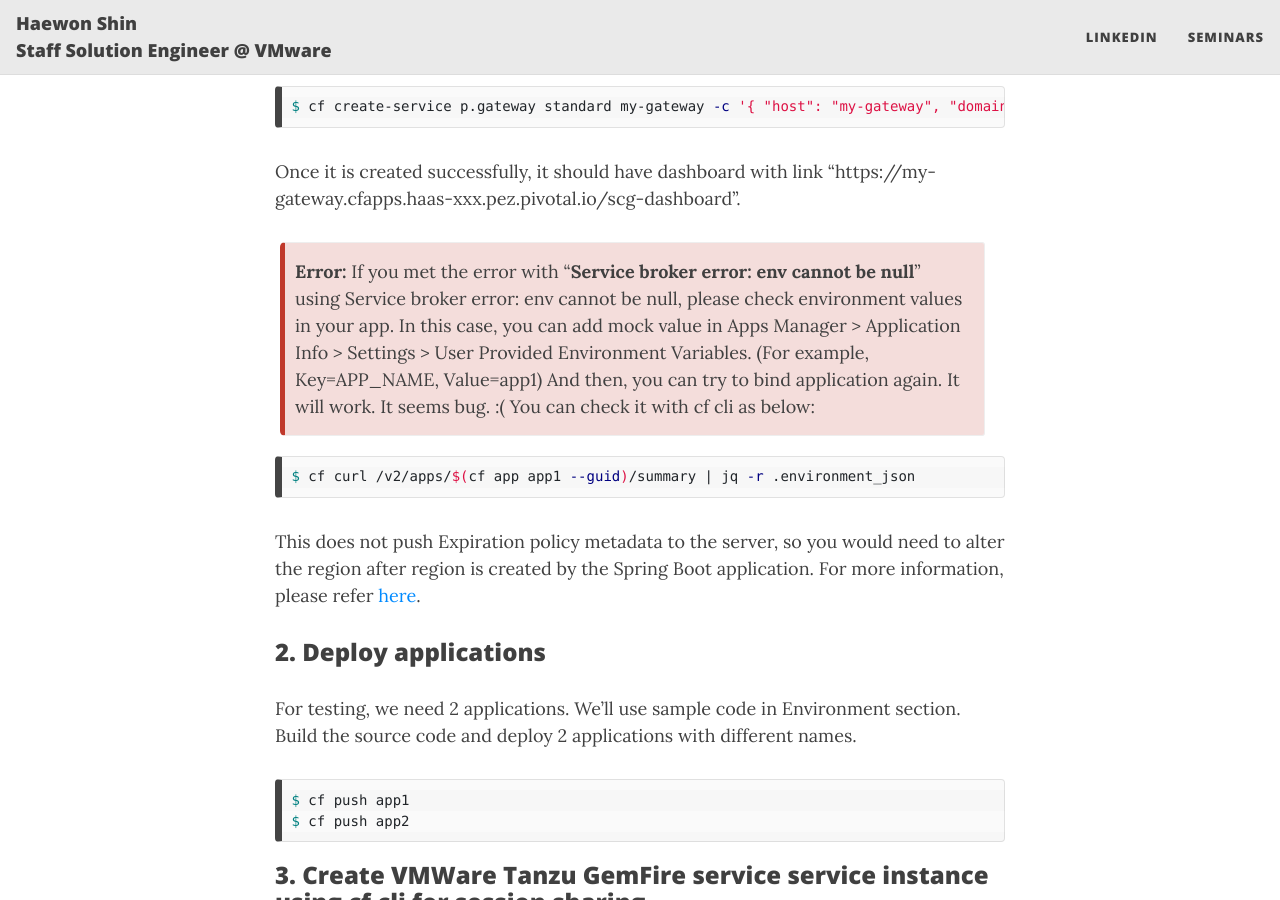
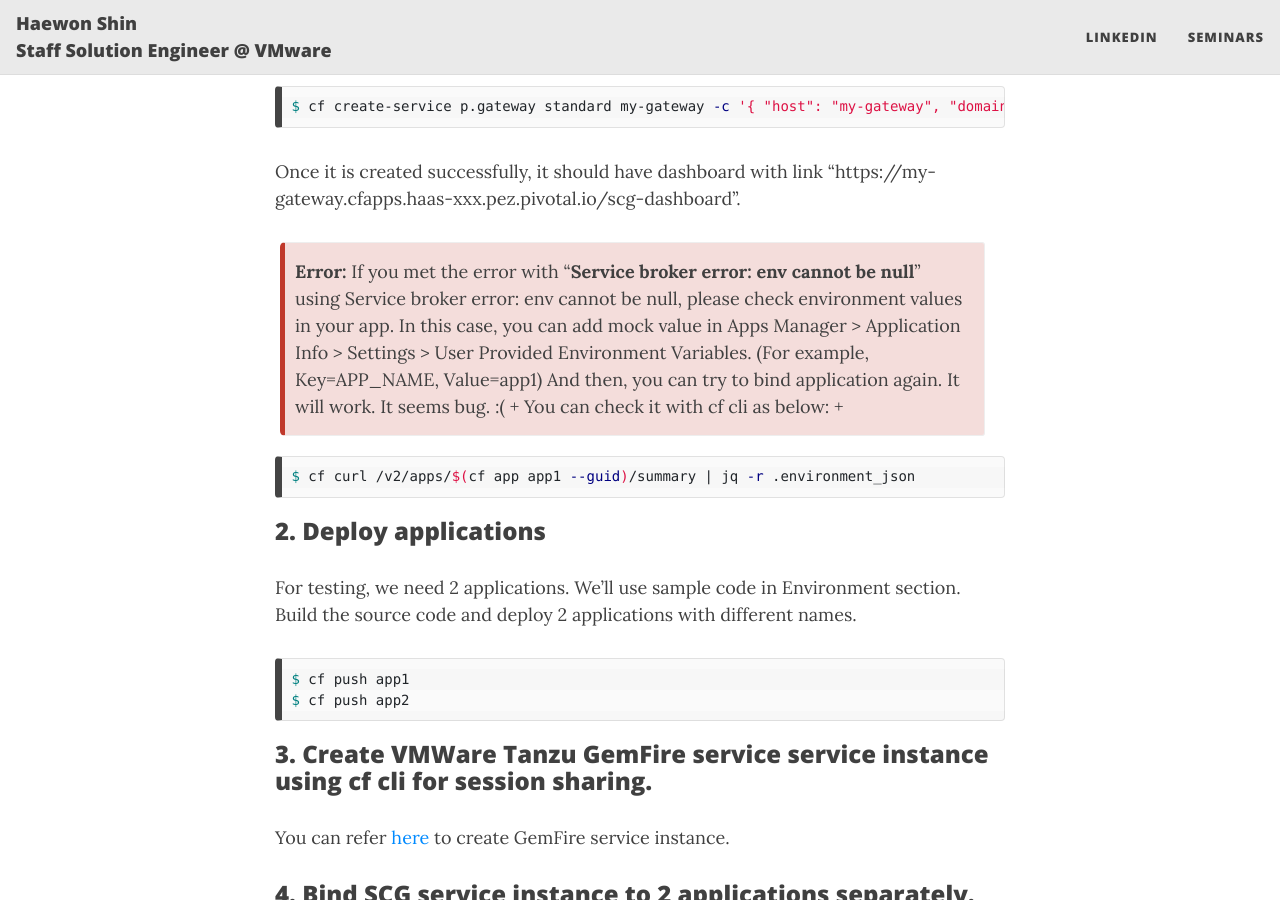
Before and after one commit to haewons-tanzu/haewons-tanzu.github.io, a Jekyll site: the page built from _posts/2020-11-03-integrating-gemfire-scg.md, in a window 1280 px wide and 900 px high, scrolled down 732 px. Built offline with Jekyll 4.4.1, drawn with Linux system fonts in a browser that asks for light colours; nearby versions of some CDN libraries.

Commit message:
Update 2020-11-03-integrating-gemfire-scg.md

````diff
--- a/_posts/2020-11-03-integrating-gemfire-scg.md
+++ b/_posts/2020-11-03-integrating-gemfire-scg.md
@@ -28,12 +28,12 @@ Once it is created successfully, it should have dashboard with link "https://my-
 
 {: .box-error}
 **Error:** If you met the error with "<b>Service broker error: env cannot be null</b>" using Service broker error: env cannot be null, please check environment values in your app. In this case, you can add mock value in Apps Manager > Application Info > Settings > User Provided Environment Variables. (For example, Key=APP_NAME, Value=app1) And then, you can try to bind application again. It will work. It seems bug. :(
++
 You can check it with cf cli as below:
++
 ```shell
 $ cf curl /v2/apps/$(cf app app1 --guid)/summary | jq -r .environment_json
 ```
-
-This does not push Expiration policy metadata to the server, so you would need to alter the region after region is created by the Spring Boot application. For more information, please refer [here](2020-10-30-consideration-for-using-tanzu-gemfire-vms){:target="_blank"}.
 
 ### 2. Deploy applications
 
````
